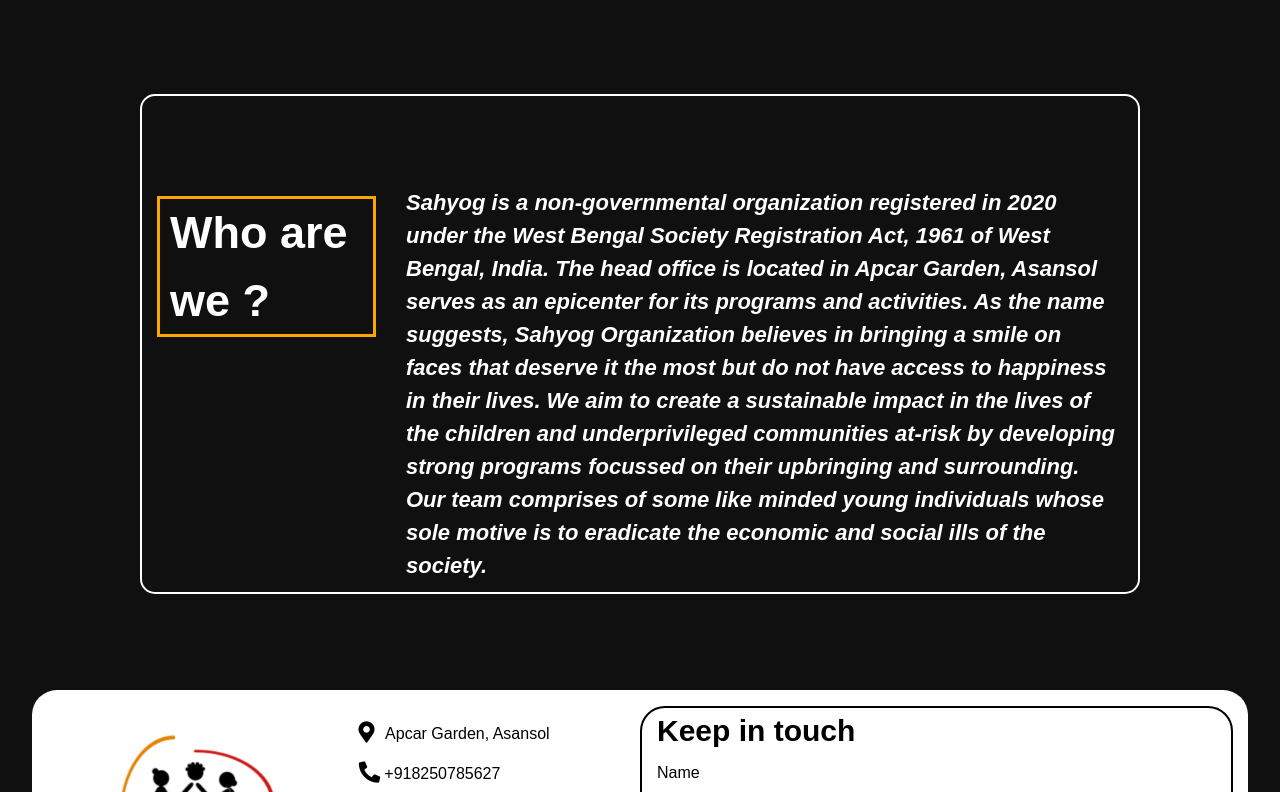
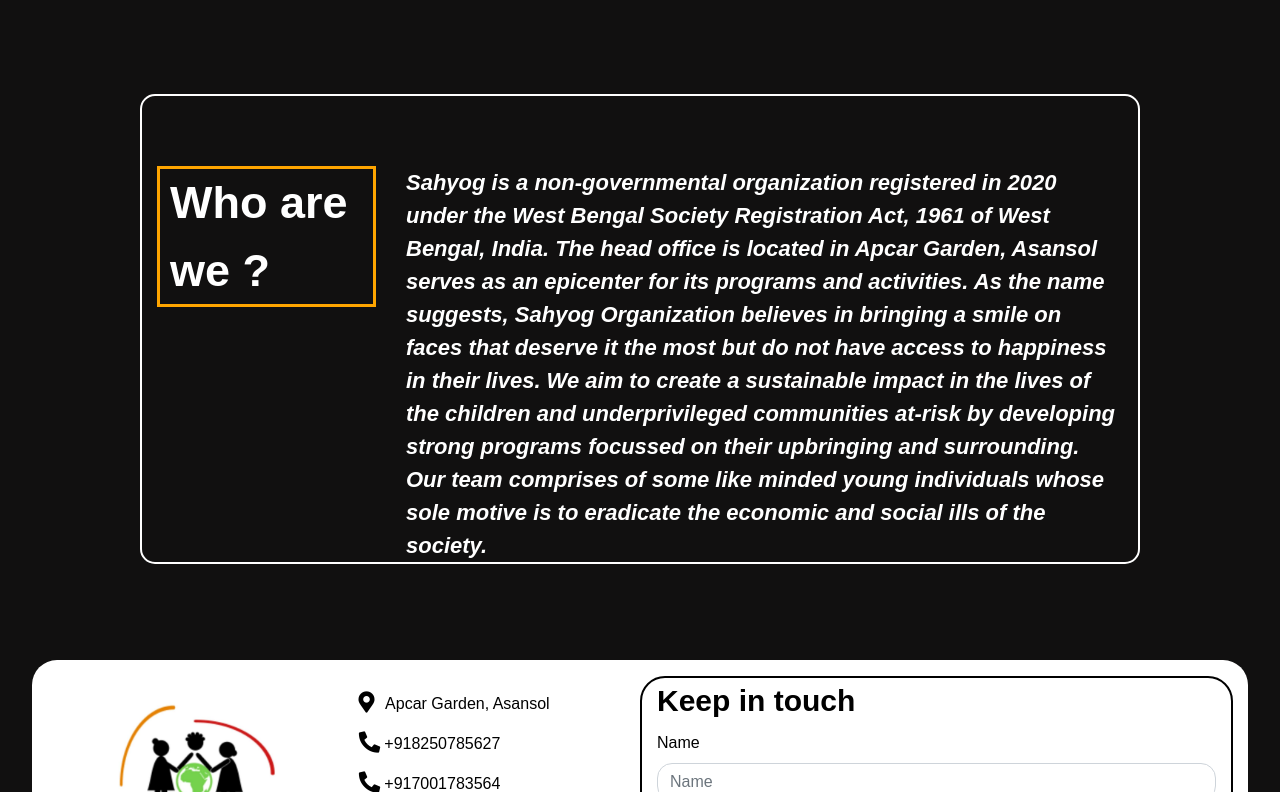
Before and after one commit to deadwing7x/sahyog, a React (Create React App) app: page / in a window 1280 px wide. Shown: the part 610-1402 px from the top of the page. Built offline with nearby package versions, Linux system fonts and the light colour scheme.

Commit message:
Styling fixes

```diff
--- a/src/components/AboutUs.css
+++ b/src/components/AboutUs.css
@@ -1,5 +1,5 @@
 .whoWeAre {
-  height: 500px;
+  height: max-content;
   width: 1000px;
   border: 2px solid white;
   margin-left: auto;
@@ -16,13 +16,13 @@
 }
 
 .col-md-3.whoWeAreDiv {
-  margin-top: 100px;
+  margin-top: 70px;
   font-size: 45px;
   font-weight: 800;
 }
 
 .col-md-9 {
-  margin-top: 90px;
+  margin-top: 70px;
   font-size: 22px;
   font-style: italic;
   font-weight: 600;
```
